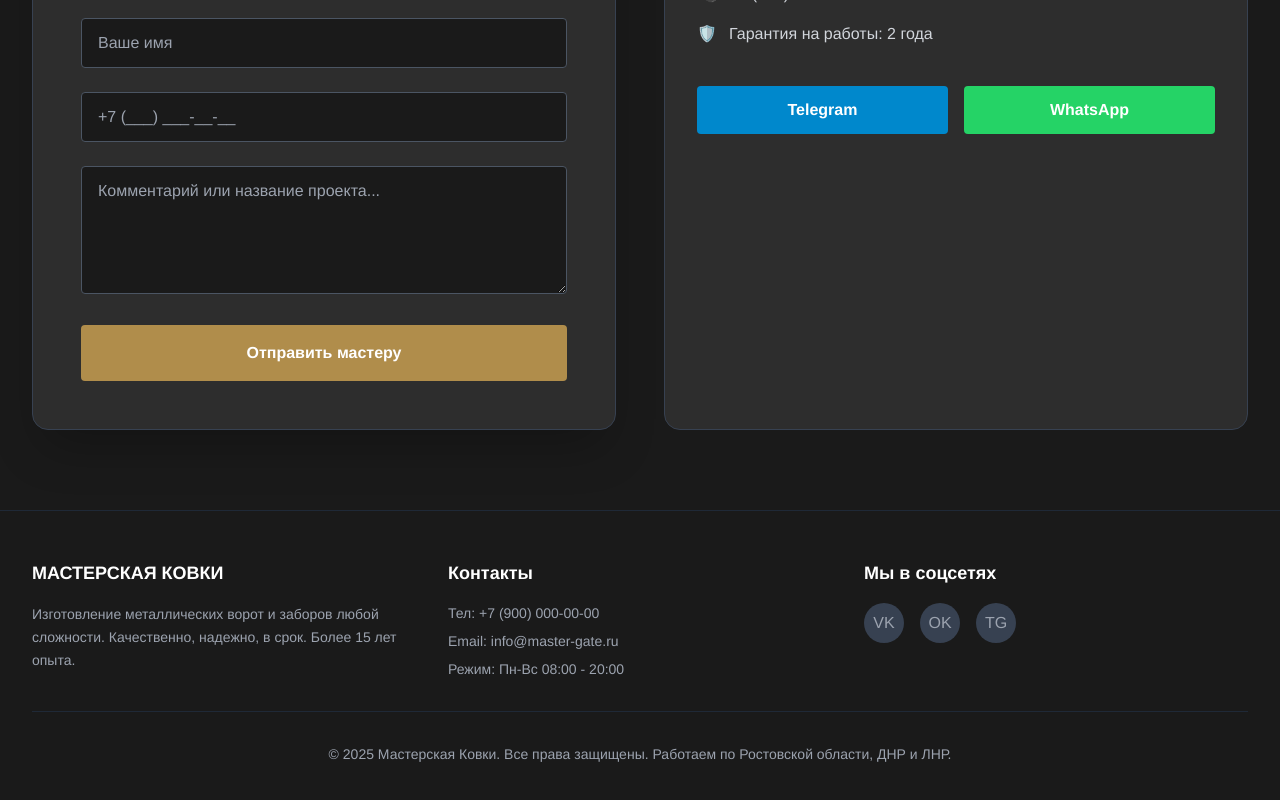
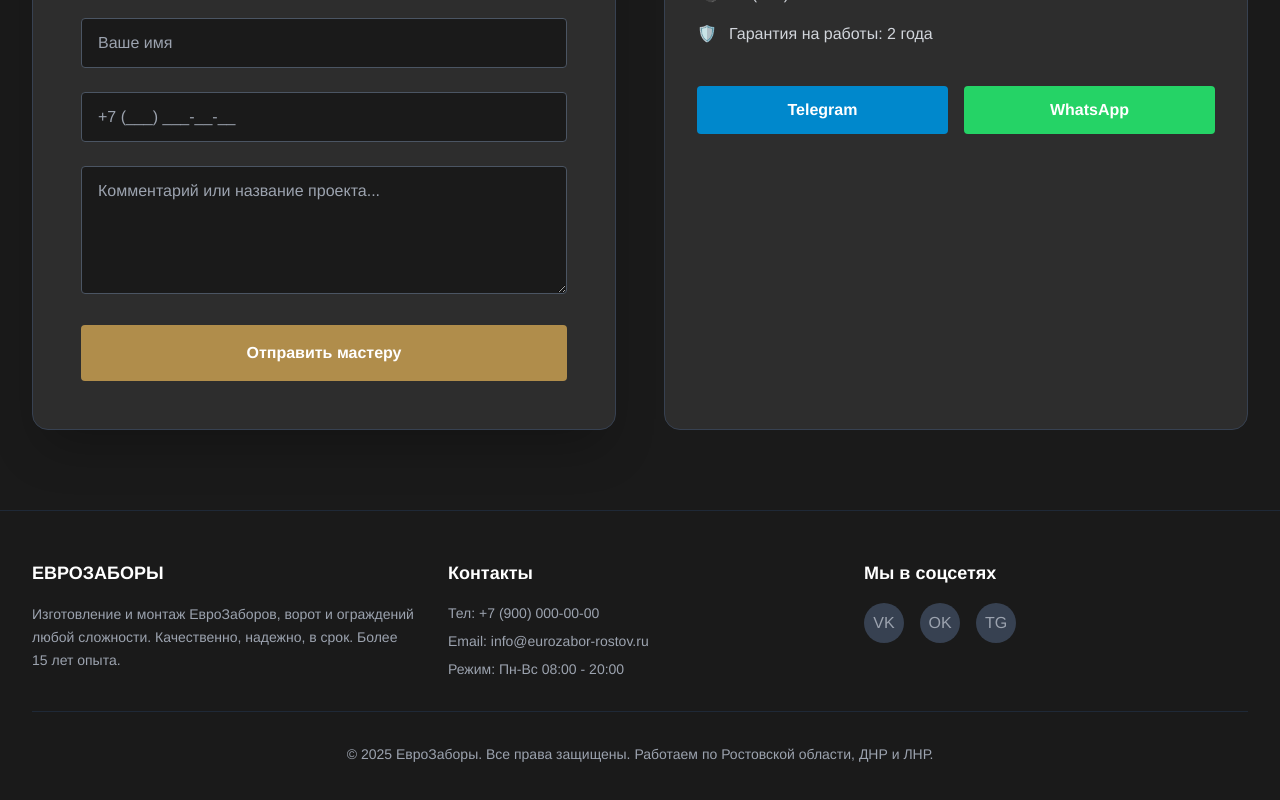
Before and after one commit to ksasha79/KovkaMaster, a React (Vite) app: page / in a window 1280 px wide. Shown: the part 7641-8441 px from the top of the page. Built offline with nearby package versions, Linux system fonts and the light colour scheme.

Commit message:
Update Footer.tsx

```diff
--- a/components/Footer.tsx
+++ b/components/Footer.tsx
@@ -6,9 +6,9 @@ const Footer: React.FC = () => {
       <div className="max-w-7xl mx-auto px-4 sm:px-6 lg:px-8">
         <div className="grid grid-cols-1 md:grid-cols-3 gap-8 mb-8">
           <div>
-            <h3 className="text-white text-lg font-bold mb-4">МАСТЕРСКАЯ КОВКИ</h3>
+            <h3 className="text-white text-lg font-bold mb-4">ЕВРОЗАБОРЫ</h3>
             <p className="text-sm leading-relaxed">
-              Изготовление металлических ворот и заборов любой сложности.
+              Изготовление и монтаж ЕвроЗаборов, ворот и ограждений любой сложности.
               Качественно, надежно, в срок. Более 15 лет опыта.
             </p>
           </div>
@@ -16,7 +16,7 @@ const Footer: React.FC = () => {
             <h3 className="text-white text-lg font-bold mb-4">Контакты</h3>
             <ul className="space-y-2 text-sm">
               <li>Тел: +7 (900) 000-00-00</li>
-              <li>Email: info@master-gate.ru</li>
+              <li>Email: info@eurozabor-rostov.ru</li>
               <li>Режим: Пн-Вс 08:00 - 20:00</li>
             </ul>
           </div>
@@ -30,7 +30,7 @@ const Footer: React.FC = () => {
           </div>
         </div>
         <div className="border-t border-gray-800 pt-8 text-center text-sm">
-          <p>© {new Date().getFullYear()} Мастерская Ковки. Все права защищены. Работаем по Ростовской области, ДНР и ЛНР.</p>
+          <p>© {new Date().getFullYear()} ЕвроЗаборы. Все права защищены. Работаем по Ростовской области, ДНР и ЛНР.</p>
         </div>
       </div>
     </footer>
```
